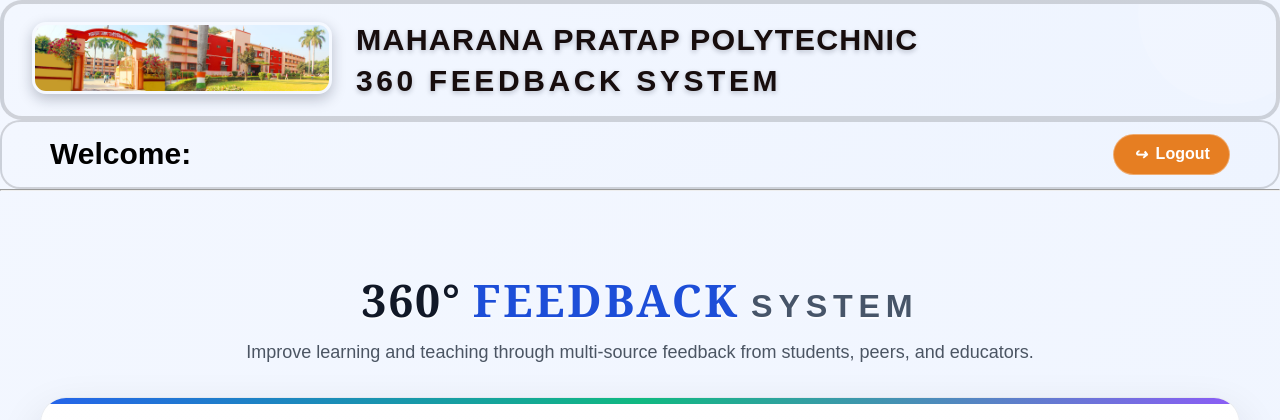
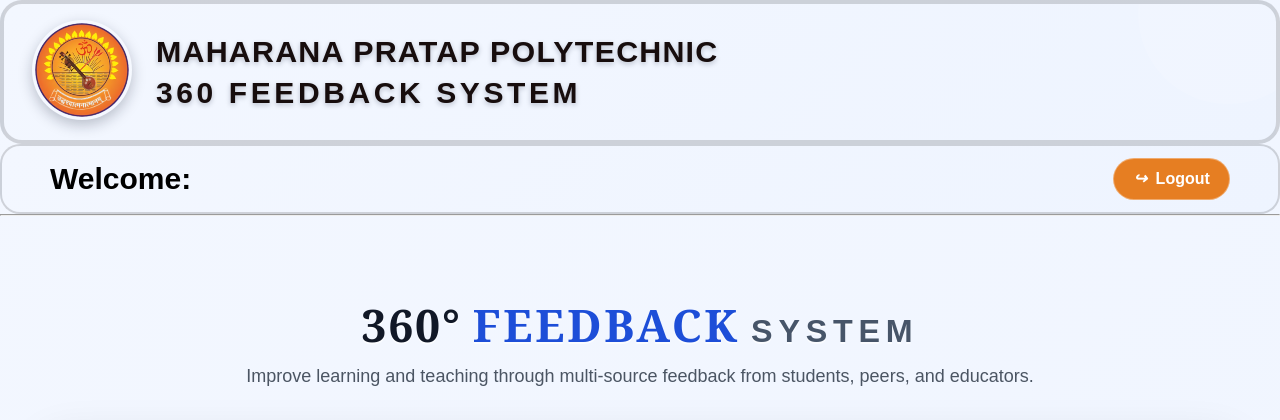
Before and after one commit to km6307/webpage, a Django app: page /home in a window 1280 px wide. Shown: the top 420 px of the page. Run offline with Django 5.2, Linux system fonts and the light colour scheme.

Commit message:
work on logo

```diff
--- a/FeedbackSystem/static/style.css
+++ b/FeedbackSystem/static/style.css
@@ -43,10 +43,9 @@
         }
 
         #image {
-            width: 300px;
-            height: 72px;
-            object-fit: cover;
-            border-radius: 14px;
+            width:100px;
+            height: 100px;
+            border-radius:50%;
            border: 3px solid rgba(255, 255, 255, 0.2);
             box-shadow: 0 5px 14px rgba(15, 23, 42, 0.25);
         }
--- a/FeedbackSystem/templates/360°Feedback.html
+++ b/FeedbackSystem/templates/360°Feedback.html
@@ -100,7 +100,7 @@
 <body>
     <div id="top">
         <div>
-          <img id="image" src="{% static 'img.jpg' %}" alt=" MP Image" width="400px" heigth="60px">
+          <img id="image" src="{% static 'img.png' %}" alt=" MP Image" width="100px" height="100px">
         </div>
         <div>
             <p>MAHARANA PRATAP POLYTECHNIC <br>
```
Also changed, not shown: FeedbackSystem/static/img.png (added), FeedbackSystem/static/img1.jpg (renamed from FeedbackSystem/static/img.jpg).
